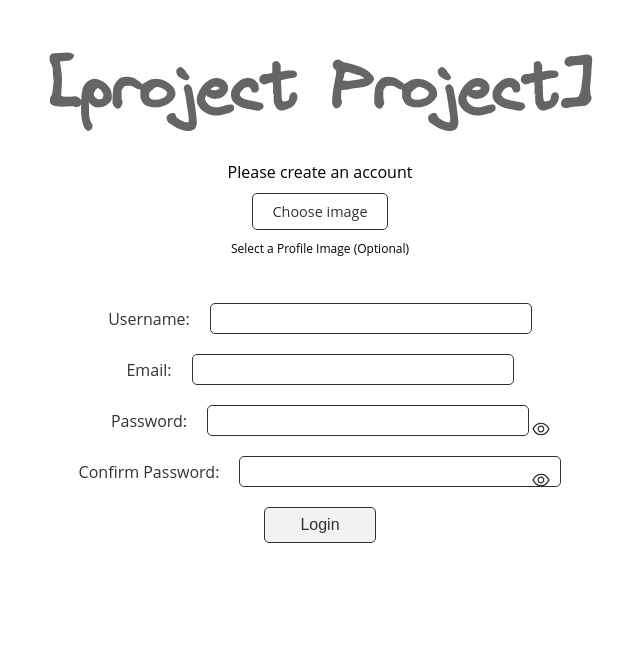
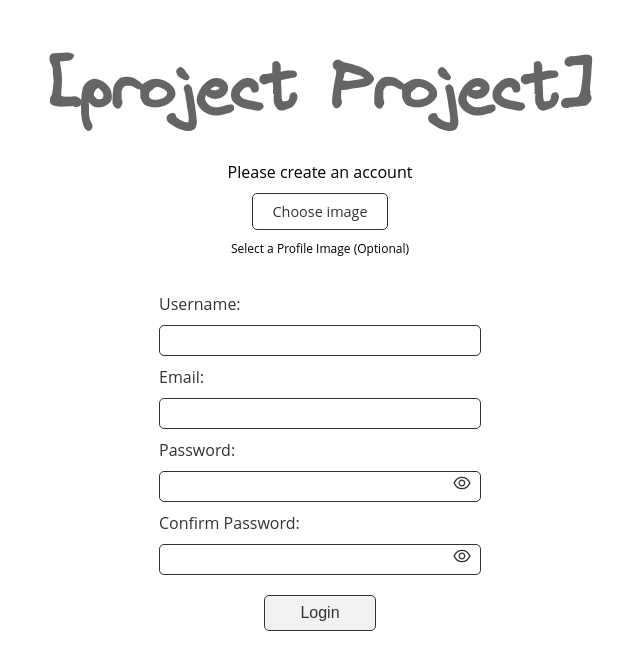
Before and after one commit to SMooreSwe/projectProject, a Next.js app: page /signup in a window 1280 px wide. Shown: the top 670 px of the page, without its empty margins (320-960 px from the left). Built offline with nearby package versions, Linux system fonts and the light colour scheme; no server answers.

Commit message:
fixed forms

```diff
--- a/app/globals.css
+++ b/app/globals.css
@@ -77,6 +77,11 @@
 }
 
 .inputLabel {
+  font-size: 1em;
+  opacity: 0.8;
+}
+
+.inputLabel-modal{
   font-size: 1em;
   opacity: 0.8;
   width:100%;
--- a/app/user/[user]/modals/CreateProject.tsx
+++ b/app/user/[user]/modals/CreateProject.tsx
@@ -49,7 +49,7 @@ function CreateProject(props: {
         </Modal.Header>
         <Modal.Body>
           <form id="editmodal" className="form" onSubmit={handleSubmit}>
-            <label className="inputLabel">
+            <label className="inputLabel-modal">
               {" "}
               Project name:
               <br></br>
--- a/app/user/[user]/modals/CreateWidget.tsx
+++ b/app/user/[user]/modals/CreateWidget.tsx
@@ -54,7 +54,7 @@ function CreateWidget(props: { projectid: string; projectList: Project[] }) {
         </Modal.Header>
         <Modal.Body>
           <form id="editmodal" className="form" onSubmit={handleSubmit}>
-            <label className="inputLabel">
+            <label className="inputLabel-modal">
               {" "}
               Event Date:
               <br></br>
```
